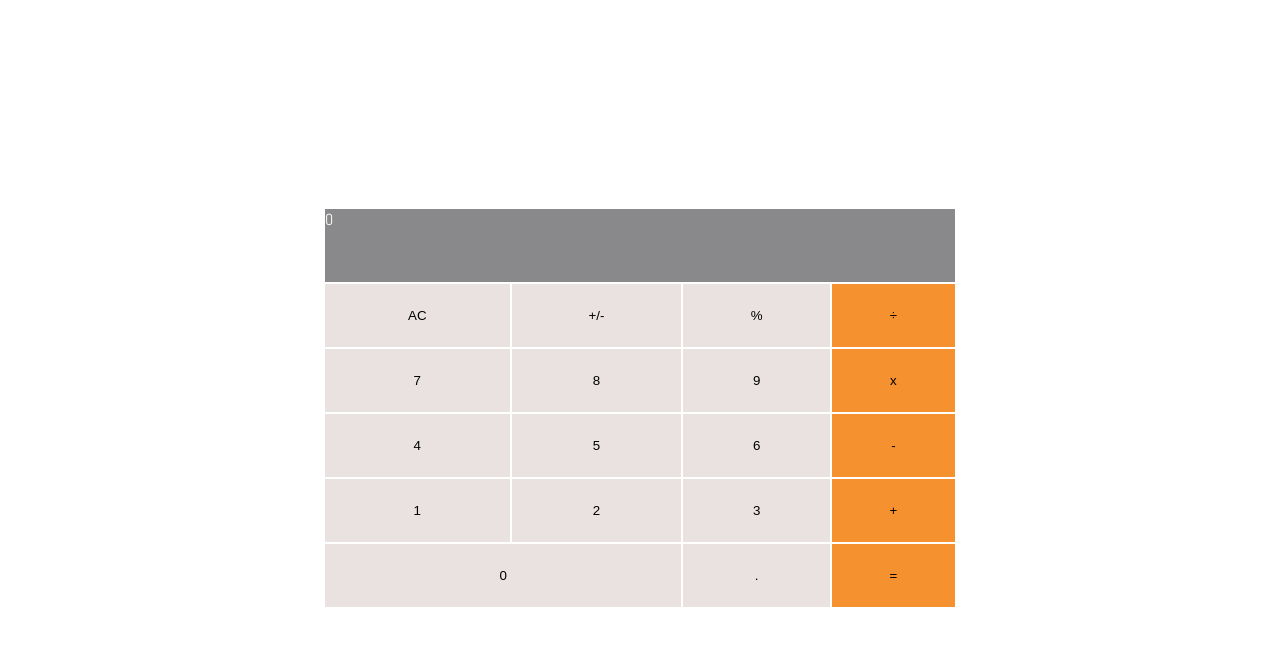
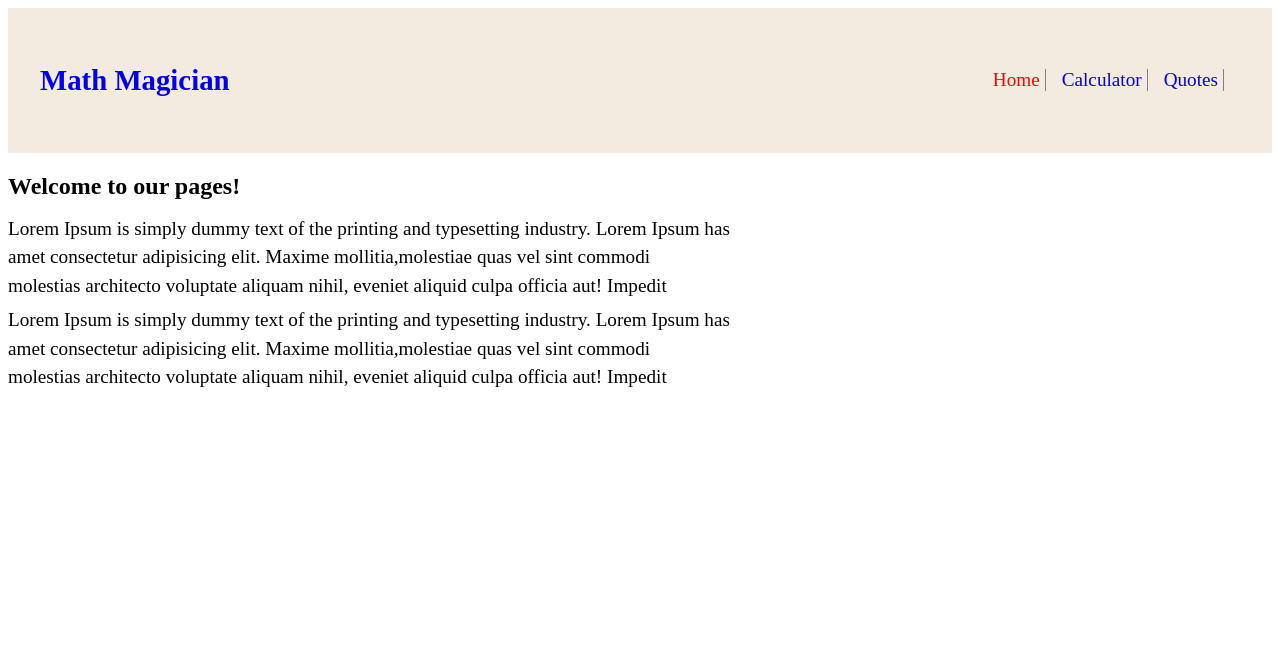
Before and after one commit to Alfred-KInyua/math-magicians, a React (Create React App) app: page / in a window 1280 px wide. Shown: the top 646 px of the page. Built offline with nearby package versions, Linux system fonts and the light colour scheme.

Commit message:
Add routes and styles

```diff
--- a/package.json
+++ b/package.json
@@ -11,6 +11,7 @@
     "prop-types": "^15.8.1",
     "react": "^18.2.0",
     "react-dom": "^18.2.0",
+    "react-router-dom": "^6.3.0",
     "react-scripts": "5.0.1",
     "web-vitals": "^2.1.4"
   },
--- a/src/App.js
+++ b/src/App.js
@@ -1,5 +1,10 @@
 import React from 'react';
+import { BrowserRouter as Router, Routes, Route } from 'react-router-dom';
 import Calculator from './components/Calculator';
+import Quotes from './components/Quote';
+import NavBar from './components/navbar';
+import Home from './components/Home';
+import './components/style.css';
 
 class App extends React.Component {
   constructor(props) {
@@ -8,7 +13,16 @@ class App extends React.Component {
   }
 
   render() {
-    return <Calculator />;
+    return (
+      <Router>
+        <NavBar />
+        <Routes>
+          <Route path="/" element={<Home />} />
+          <Route path="/quotes" element={<Quotes />} />
+          <Route path="/calculator" element={<Calculator />} />
+        </Routes>
+      </Router>
+    );
   }
 }
 
--- a/src/components/Calculator.js
+++ b/src/components/Calculator.js
@@ -9,30 +9,24 @@ const Calculator = () => {
   };
   return (
     <div>
+      <p className="strong">
+        <strong>Lets do some math!</strong>
+      </p>
       <div className="container">
-
-        <table className="calculator coll">
-
+        <table className="calculator">
           <tr>
             <td colSpan="4">
-              {' '}
               <div className="answer">
-                {' '}
                 {' '}
                 {data.next || data.total || 0}
                 {' '}
               </div>
-
               {' '}
             </td>
-
           </tr>
           <tr>
-
             <td>
-
               <input type="button" name="AC " value="AC" onClick={onClick} />
-
             </td>
             <td>
               {' '}
@@ -46,12 +40,16 @@ const Calculator = () => {
             </td>
             <td>
               {' '}
-              <input type="button" value="÷" id="orange" onClick={onClick} />
+              <input
+                type="button"
+                value="÷"
+                id="orange"
+                onClick={onClick}
+              />
               {' '}
             </td>
           </tr>
           <tr>
-
             <td>
               {' '}
               <input type="button" value="7" onClick={onClick} />
@@ -69,7 +67,12 @@ const Calculator = () => {
             </td>
             <td>
               {' '}
-              <input type="button" value="x" id="orange" onClick={onClick} />
+              <input
+                type="button"
+                value="x"
+                id="orange"
+                onClick={onClick}
+              />
               {' '}
             </td>
           </tr>
@@ -91,7 +94,12 @@ const Calculator = () => {
             </td>
             <td>
               {' '}
-              <input type="button" value="-" id="orange" onClick={onClick} />
+              <input
+                type="button"
+                value="-"
+                id="orange"
+                onClick={onClick}
+              />
               {' '}
             </td>
           </tr>
@@ -113,7 +121,12 @@ const Calculator = () => {
             </td>
             <td>
               {' '}
-              <input type="button" value="+" id="orange" onClick={onClick} />
+              <input
+                type="button"
+                value="+"
+                id="orange"
+                onClick={onClick}
+              />
               {' '}
             </td>
           </tr>
@@ -131,10 +144,14 @@ const Calculator = () => {
 
             <td>
               {' '}
-              <input type="button" value="=" id="orange" onClick={onClick} />
+              <input
+                type="button"
+                value="="
+                id="orange"
+                onClick={onClick}
+              />
               {' '}
             </td>
-
           </tr>
         </table>
       </div>
--- a/src/components/Quote.js
+++ b/src/components/Quote.js
@@ -2,7 +2,7 @@ import React from 'react';
 
 const Quotes = () => (
   <main>
-    <div className="qoute flex align-center justify-center">
+    <div className="qoute">
       <p>
         Mathematics is not about numbers, equations, computations or
         algorithms; it&apos;s about understanding. - William Paul Thurston
--- a/src/components/navbar.js
+++ b/src/components/navbar.js
@@ -1,21 +1,39 @@
 import React from 'react';
-import { Link } from 'react-router-dom';
+import { NavLink } from 'react-router-dom';
 
 const NavBar = () => (
   <header>
-    <nav className="flex space-btn">
+    <nav className="top">
       <div className="logo">
-        <Link to="/">Math Magician</Link>
+        <NavLink to="/" className={({ isActive }) => (isActive ? 's' : '')}>
+          {' '}
+          <h1>Math Magician</h1>
+        </NavLink>
       </div>
-      <ul className="navbar flex space-btn">
-        <li className="nav-link border-right">
-          <Link to="/" activeClassName="link">Home</Link>
-        </li>
-        <li className="nav-link border-right">
-          <Link to="/calculator" activeClassName="link">Calculator</Link>
+      <ul className="navbar">
+        <li className="nav-link ">
+          <NavLink
+            to="/"
+            className={({ isActive }) => (isActive ? 'link' : '')}
+          >
+            Home
+          </NavLink>
         </li>
         <li className="nav-link">
-          <Link to="/quotes" activeClassName="link" exact>Quotes</Link>
+          <NavLink
+            to="/calculator"
+            className={({ isActive }) => (isActive ? 'link' : '')}
+          >
+            Calculator
+          </NavLink>
+        </li>
+        <li className="nav-link">
+          <NavLink
+            to="/quotes"
+            className={({ isActive }) => (isActive ? 'link' : '')}
+          >
+            Quotes
+          </NavLink>
         </li>
       </ul>
     </nav>
--- a/src/components/style.css
+++ b/src/components/style.css
@@ -3,23 +3,28 @@
   display: -webkit-box;
   display: -ms-flexbox;
   display: flex;
-  -webkit-box-pack: center;
-      -ms-flex-pack: center;
-          justify-content: center;
+  -webkit-box-pack: end;
+      -ms-flex-pack: end;
+          justify-content: flex-end;
   -webkit-box-align: center;
       -ms-flex-align: center;
           align-items: center;
-  height: 100vh;
 }
 
 .calculator {
+  justify-self: flex-end;
   height: 50vh;
   width: 50%;
   border-collapse: collapse;
 }
 
+a {
+  text-decoration: none;
+  font-size: 1.2em;
+}
+
 .answer {
-  font-family: Abel, 'Gill Sans', 'Gill Sans MT', Calibri, 'Trebuchet MS', sans-serif;
+  font-family: Abel, "Gill Sans", "Gill Sans MT", Calibri, "Trebuchet MS", sans-serif;
   background-color: #39393d98;
   color: #fefafa;
   width: 100%;
@@ -30,8 +35,8 @@
   background: #f5912e;
 }
 
-input[type=button] {
-  font-family: 'Poppins', Arial, Helvetica, sans-serif;
+input[type="button"] {
+  font-family: "Poppins", Arial, Helvetica, sans-serif;
   background-color: rgba(224, 211, 211, 0.679);
   color: black;
   width: 100%;
@@ -40,7 +45,77 @@ input[type=button] {
   border: unset;
 }
 
-input:active[type=button] {
+input:active[type="button"] {
   background: #fcfcfc;
 }
+
+.qoute {
+  display: -webkit-box;
+  display: -ms-flexbox;
+  display: flex;
+  -webkit-box-pack: center;
+      -ms-flex-pack: center;
+          justify-content: center;
+  -webkit-box-align: center;
+      -ms-flex-align: center;
+          align-items: center;
+  height: 80vh;
+  font-weight: 700;
+}
+
+.top {
+  padding: 2em;
+  display: -webkit-box;
+  display: -ms-flexbox;
+  display: flex;
+  -webkit-box-pack: justify;
+      -ms-flex-pack: justify;
+          justify-content: space-between;
+  -webkit-box-align: center;
+      -ms-flex-align: center;
+          align-items: center;
+  background-color: #a96c2f25;
+}
+
+ul {
+  display: -webkit-box;
+  display: -ms-flexbox;
+  display: flex;
+}
+
+ul li {
+  list-style: none;
+  margin-right: 1em;
+  border-right: 1px solid gray;
+  padding-right: 5px;
+}
+
+.link {
+  color: red;
+}
+
+p {
+  font-size: 1.2em;
+}
+
+.title {
+  margin: 12px 0;
+}
+
+.title h2 {
+  font-size: 1.5rem;
+}
+
+.description {
+  line-height: 0.5;
+}
+
+.description .text {
+  margin: 24px 0;
+  text-align: justify;
+}
+
+.strong {
+  margin-left: 2em;
+}
 /*# sourceMappingURL=style.css.map */
--- a/src/components/style.scss
+++ b/src/components/style.scss
@@ -1,20 +1,31 @@
-@import url('https://fonts.googleapis.com/css2?family=Abel&display=swap');
+@import url("https://fonts.googleapis.com/css2?family=Abel&display=swap");
 
 .container {
   display: flex;
-  justify-content: center;
+  justify-content: flex-end;
   align-items: center;
-  height: 100vh;
 }
 
 .calculator {
+  justify-self: flex-end;
   height: 50vh;
   width: 50%;
   border-collapse: collapse;
 }
 
+a {
+  text-decoration: none;
+  font-size: 1.2em;
+}
+
 .answer {
-  font-family: Abel, 'Gill Sans', 'Gill Sans MT', Calibri, 'Trebuchet MS', sans-serif;
+  font-family:
+    Abel,
+    "Gill Sans",
+    "Gill Sans MT",
+    Calibri,
+    "Trebuchet MS",
+    sans-serif;
   background-color: #39393d98;
   color: rgb(254, 250, 250);
   width: 100%;
@@ -25,8 +36,8 @@
   background: #f5912e;
 }
 
-input[type=button] {
-  font-family: 'Poppins', Arial, Helvetica, sans-serif;
+input[type="button"] {
+  font-family: "Poppins", Arial, Helvetica, sans-serif;
   background-color: rgba(224, 211, 211, 0.679);
   color: black;
   width: 100%;
@@ -35,6 +46,62 @@ input[type=button] {
   border: unset;
 }
 
-input:active[type=button] {
+input:active[type="button"] {
   background: #fcfcfc;
 }
+
+.qoute {
+  display: flex;
+  justify-content: center;
+  align-items: center;
+  height: 80vh;
+  font-weight: 700;
+}
+
+.top {
+  padding: 2em;
+  display: flex;
+  justify-content: space-between;
+  align-items: center;
+  background-color: #a96c2f25;
+}
+
+ul {
+  display: flex;
+
+  li {
+    list-style: none;
+    margin-right: 1em;
+    border-right: 1px solid gray;
+    padding-right: 5px;
+  }
+}
+
+.link {
+  color: red;
+}
+
+p {
+  font-size: 1.2em;
+}
+
+.title {
+  margin: 12px 0;
+}
+
+.title h2 {
+  font-size: 1.5rem;
+}
+
+.description {
+  line-height: 0.5;
+}
+
+.description .text {
+  margin: 24px 0;
+  text-align: justify;
+}
+
+.strong {
+  margin-left: 2em;
+}
```
Also changed, not shown: src/components/Home.js (line endings or trailing spaces), 2 other files (tests, documents, lock files or other folders).
